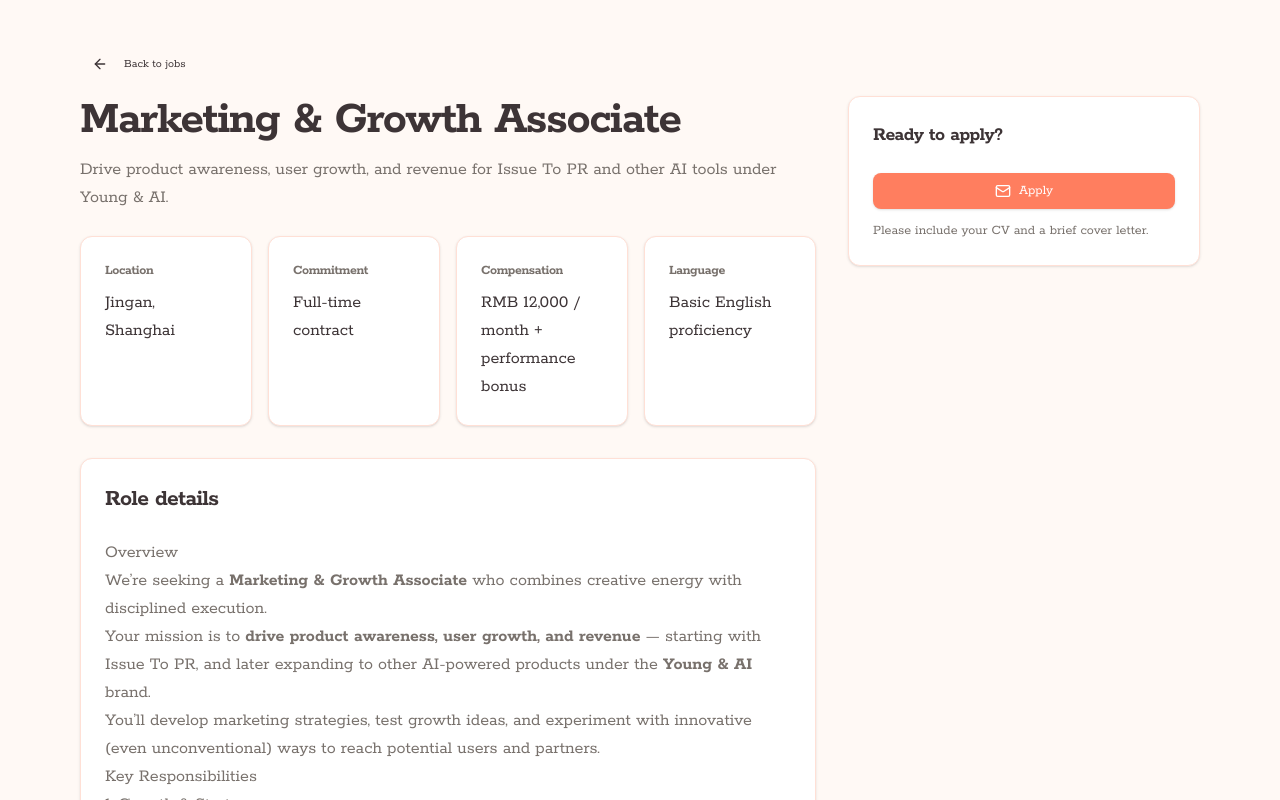
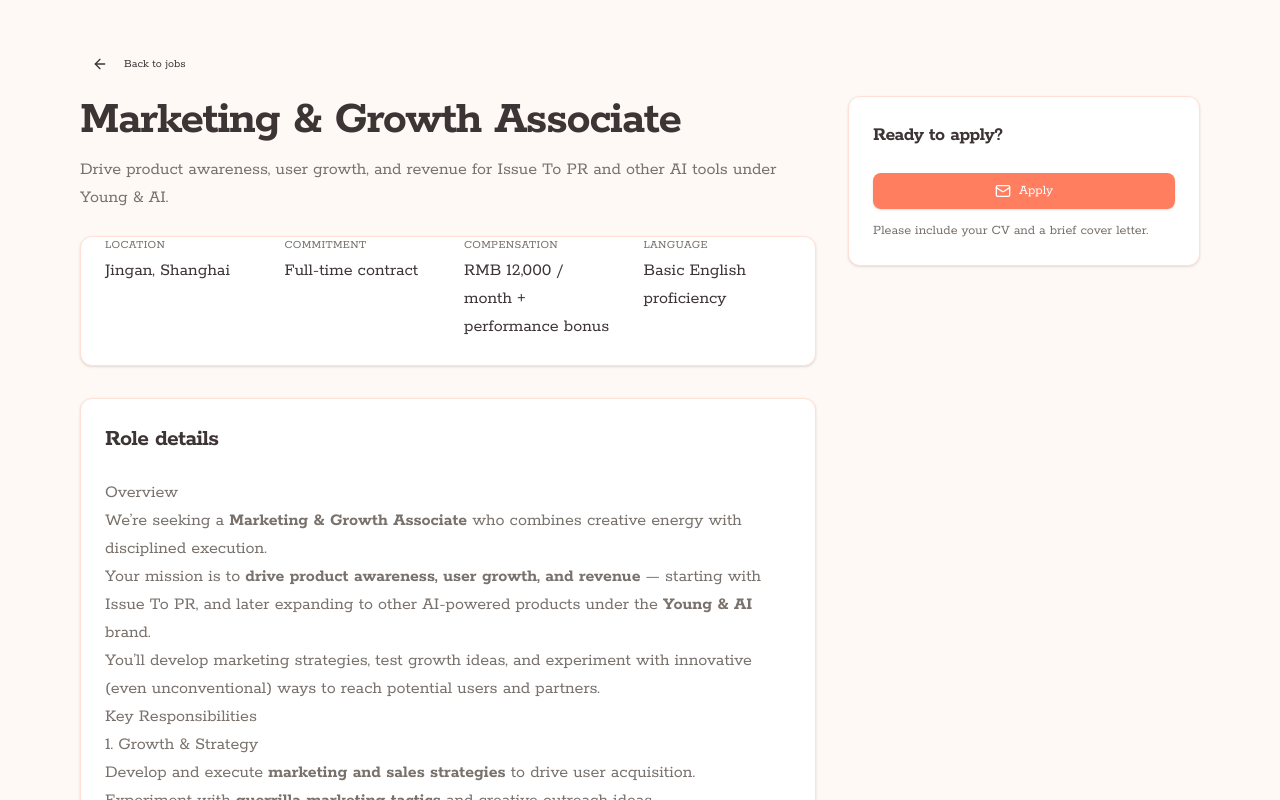
Before and after one commit to youngchingjui/young-and-ai, a Next.js app: page /jobs/marketing-growth-associate in a window 1280 px wide. Shown: the top 800 px of the page. Built offline with nearby package versions, Linux system fonts and the light colour scheme.

Commit message:
Combine job detail stats into a single card for a more subtle layout

```diff
--- a/app/jobs/[id]/page.tsx
+++ b/app/jobs/[id]/page.tsx
@@ -121,6 +121,12 @@
   )
   const mailto = `mailto:${to}?subject=${subject}`
 
+  const hasMeta =
+    Boolean(job.location) ||
+    Boolean(job.commitment) ||
+    Boolean(job.compensation) ||
+    Boolean(job.language)
+
   return (
     <div className="mx-auto max-w-6xl px-4 py-12">
       <div className="mb-4">
@@ -146,57 +152,53 @@
           {/* Top CTA for mobile */}
           <ApplyCTAInline mailto={mailto} />
 
-          {/* Meta cards */}
-          <div className="mt-6 grid grid-cols-1 sm:grid-cols-2 lg:grid-cols-4 gap-4">
+          {/* Meta details combined into a single card */}
+          {hasMeta && (
+            <Card className="mt-6">
+              <CardContent className="grid grid-cols-1 sm:grid-cols-2 lg:grid-cols-4 gap-x-8 gap-y-4">
                 {job.location && (
-              <Card>
-                <CardHeader className="pb-2">
-                  <CardTitle className="text-sm text-muted-foreground">
+                  <div>
+                    <div className="text-xs uppercase tracking-wide text-muted-foreground">
                       Location
-                  </CardTitle>
-                </CardHeader>
-                <CardContent className="text-base md:text-lg">
+                    </div>
+                    <div className="mt-1 text-base md:text-lg text-card-foreground">
                       {job.location}
+                    </div>
+                  </div>
+                )}
+                {job.commitment && (
+                  <div>
+                    <div className="text-xs uppercase tracking-wide text-muted-foreground">
+                      Commitment
+                    </div>
+                    <div className="mt-1 text-base md:text-lg text-card-foreground">
+                      {job.commitment}
+                    </div>
+                  </div>
+                )}
+                {job.compensation && (
+                  <div>
+                    <div className="text-xs uppercase tracking-wide text-muted-foreground">
+                      Compensation
+                    </div>
+                    <div className="mt-1 text-base md:text-lg text-card-foreground">
+                      {job.compensation}
+                    </div>
+                  </div>
+                )}
+                {job.language && (
+                  <div>
+                    <div className="text-xs uppercase tracking-wide text-muted-foreground">
+                      Language
+                    </div>
+                    <div className="mt-1 text-base md:text-lg text-card-foreground">
+                      {job.language}
+                    </div>
+                  </div>
+                )}
               </CardContent>
             </Card>
           )}
-            {job.commitment && (
-              <Card>
-                <CardHeader className="pb-2">
-                  <CardTitle className="text-sm text-muted-foreground">
-                    Commitment
-                  </CardTitle>
-                </CardHeader>
-                <CardContent className="text-base md:text-lg">
-                  {job.commitment}
-                </CardContent>
-              </Card>
-            )}
-            {job.compensation && (
-              <Card>
-                <CardHeader className="pb-2">
-                  <CardTitle className="text-sm text-muted-foreground">
-                    Compensation
-                  </CardTitle>
-                </CardHeader>
-                <CardContent className="text-base md:text-lg">
-                  {job.compensation}
-                </CardContent>
-              </Card>
-            )}
-            {job.language && (
-              <Card>
-                <CardHeader className="pb-2">
-                  <CardTitle className="text-sm text-muted-foreground">
-                    Language
-                  </CardTitle>
-                </CardHeader>
-                <CardContent className="text-base md:text-lg">
-                  {job.language}
-                </CardContent>
-              </Card>
-            )}
-          </div>
 
           {/* Role details */}
           <Card className="mt-8">
```
Lines whose indentation alone changed are shown as unchanged.
